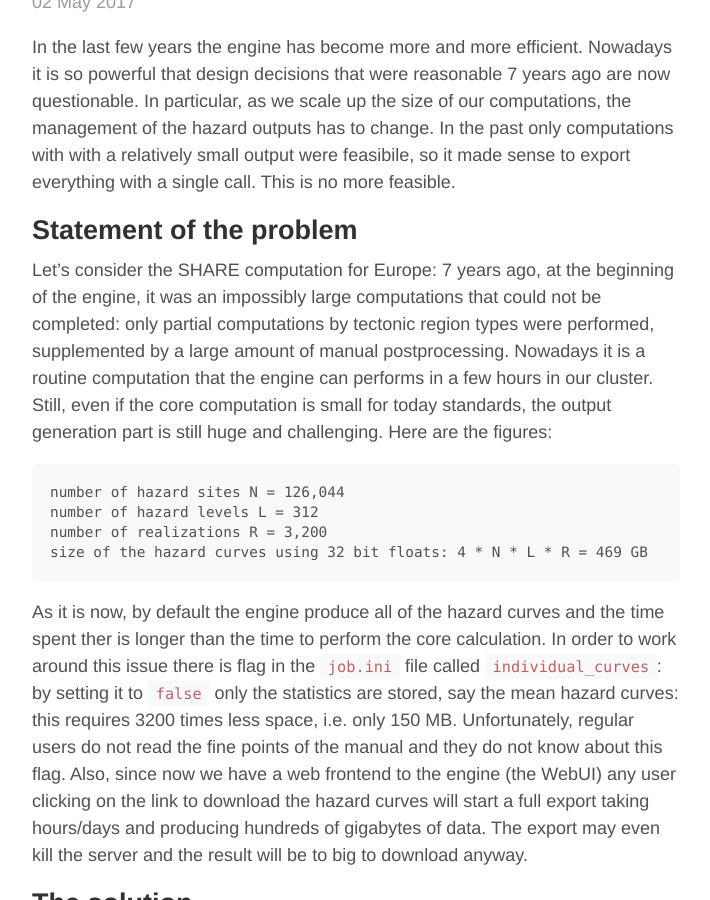
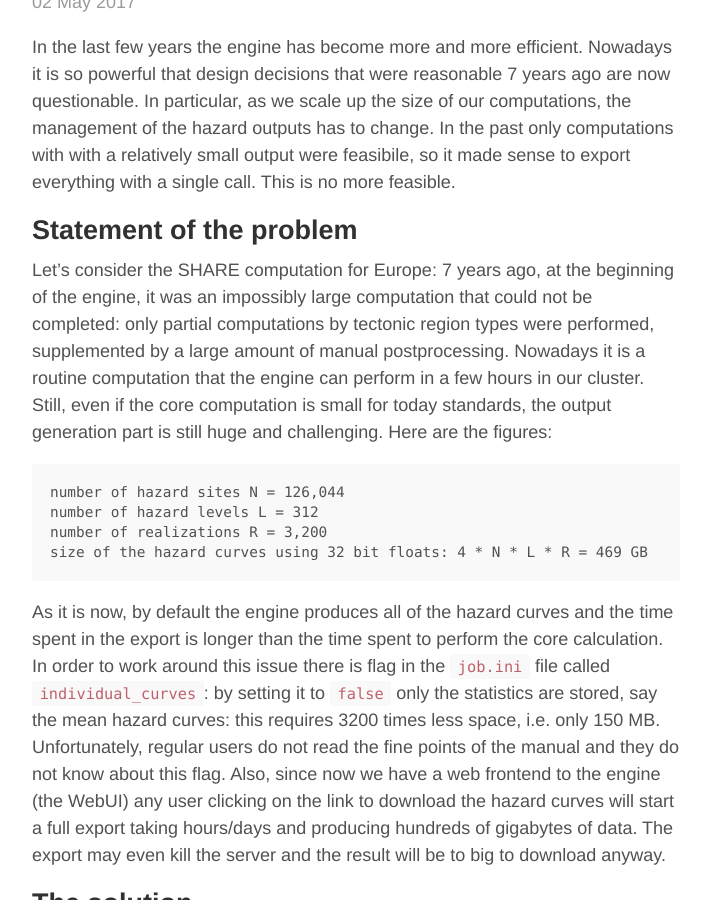
Before and after one commit to micheles/micheles.github.io, a Jekyll site: the page built from index.html, in a window 1280 px wide and 900 px high, scrolled down 202 px. Shown: the whole window, without its empty margins (284-994 px from the left). Built offline with Jekyll 4.4.1, drawn with Linux system fonts in a browser that asks for light colours; the list of posts is cut into pages by our own code; comment, search, counter and statistics services are not loaded.

Commit message:
Fixed a few misprints

````diff
--- a/_posts/2017-05-02-hazard-outputs.md
+++ b/_posts/2017-05-02-hazard-outputs.md
@@ -15,10 +15,10 @@ Statement of the problem
 ---------------------------------
 
 Let's consider the SHARE computation for Europe: 7 years ago, at the beginning
-of the engine, it was an impossibly large computations that could not be
+of the engine, it was an impossibly large computation that could not be
 completed: only partial computations by tectonic region types
 were performed, supplemented by a large amount of manual postprocessing.
-Nowadays it is a routine computation that the engine can performs in a few
+Nowadays it is a routine computation that the engine can perform in a few
 hours in our cluster. Still, even if the core computation is small for today
 standards, the output generation part is still huge and challenging.
 Here are the figures:
@@ -30,18 +30,18 @@ number of realizations R = 3,200
 size of the hazard curves using 32 bit floats: 4 * N * L * R = 469 GB
 ```
 
-As it is now, by default the engine produce all of the hazard curves
-and the time spent ther is longer than the time to perform the core
-calculation. In order to work around this issue there is flag in the
-`job.ini` file called `individual_curves`: by setting it to `false`
-only the statistics are stored, say the mean hazard curves: this
-requires 3200 times less space, i.e. only 150 MB. Unfortunately,
-regular users do not read the fine points of the manual and they do
-not know about this flag.  Also, since now we have a web frontend to
-the engine (the WebUI) any user clicking on the link to download the
-hazard curves will start a full export taking hours/days and
-producing hundreds of gigabytes of data. The export may even kill the
-server and the result will be to big to download anyway.
+As it is now, by default the engine produces all of the hazard curves
+and the time spent in the export is longer than the time spent to
+perform the core calculation. In order to work around this issue there
+is flag in the `job.ini` file called `individual_curves`: by setting
+it to `false` only the statistics are stored, say the mean hazard
+curves: this requires 3200 times less space, i.e. only 150
+MB. Unfortunately, regular users do not read the fine points of the
+manual and they do not know about this flag.  Also, since now we have
+a web frontend to the engine (the WebUI) any user clicking on the link
+to download the hazard curves will start a full export taking
+hours/days and producing hundreds of gigabytes of data. The export may
+even kill the server and the result will be to big to download anyway.
 
 The solution
 ----------------
````
